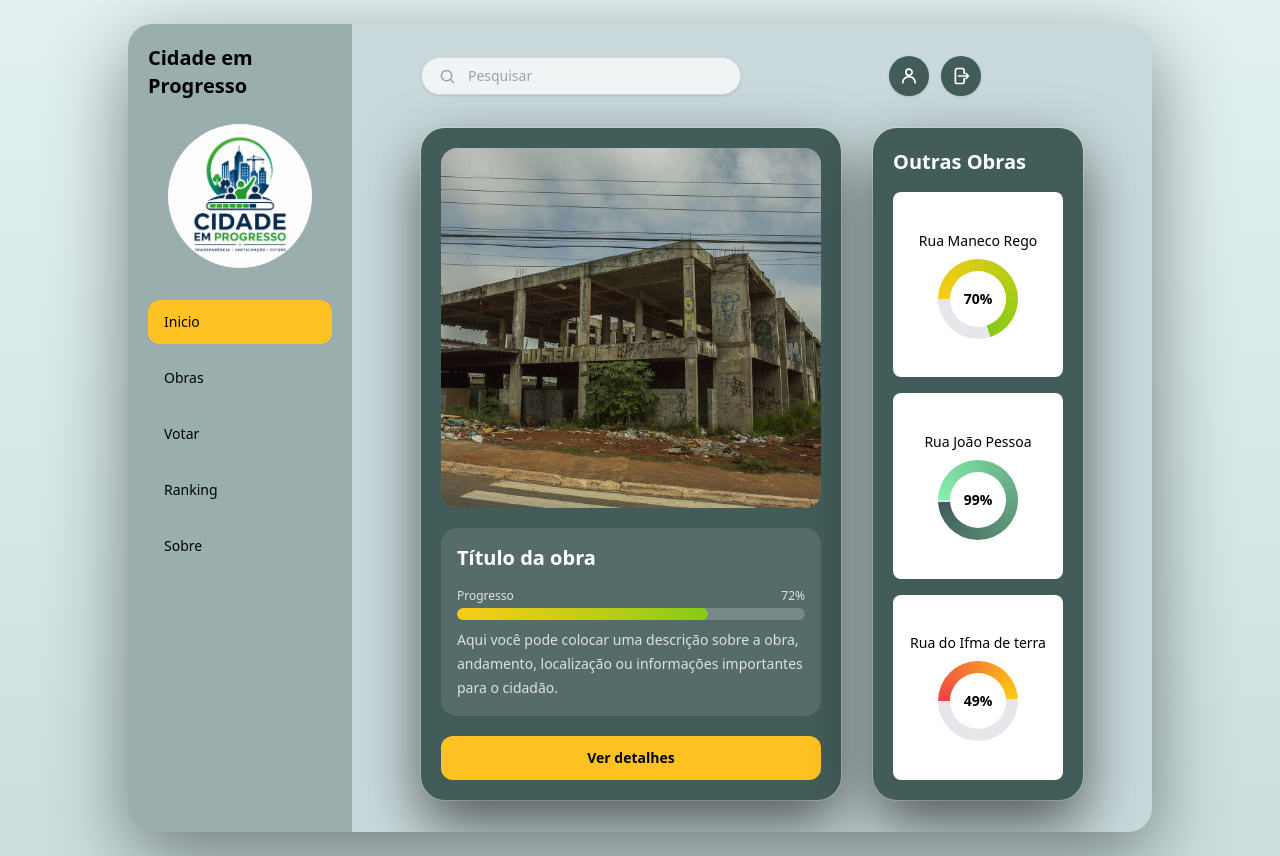
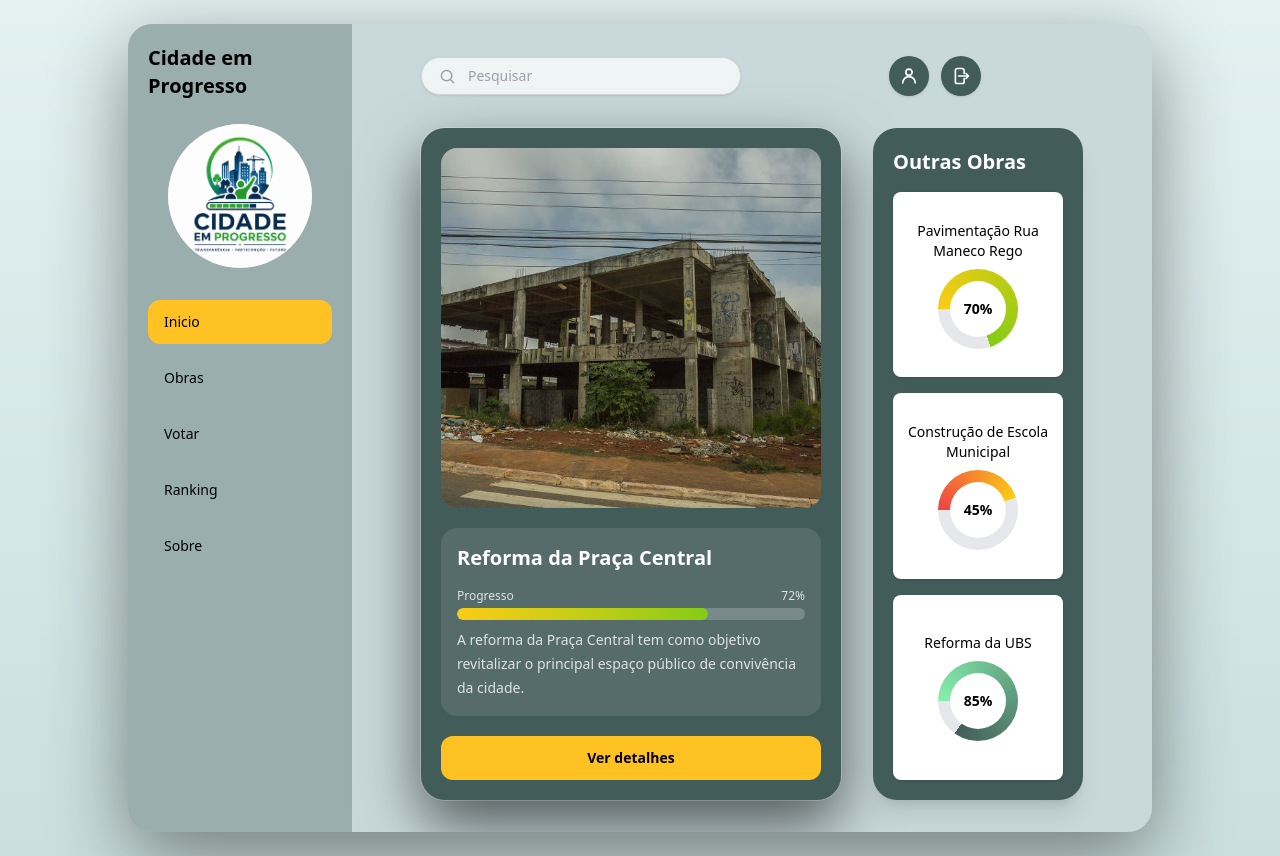
Before and after one commit to TornadoP/Cidade-Em-Progresso, a Next.js app: page / in a window 1280 px wide. Built offline with nearby package versions, Linux system fonts and the light colour scheme.

Commit message:
criando banco de dados fake temporario, criando link entre as paginas de forma dinamica, e tornando a pagina principal dinamica

```diff
--- /dev/null
+++ b/app/data/obras.ts
@@ -0,0 +1,80 @@
+export const obras = [
+  {
+    id: "reforma-praca-central",
+    titulo: "Reforma da Praça Central",
+    local: "Centro, Pedreiras - MA",
+    investimento: "R$ 250 mil",
+    inicio: "10/03/2026",
+    prazo: "30/09/2026",
+    progresso: "72%",
+    status: "Em andamento",
+    tipo: "Lazer",
+    imagem: "/obra-principal.png",
+    descricao:
+      "A reforma da Praça Central tem como objetivo revitalizar o principal espaço público de convivência da cidade.",
+    detalhes:
+      "O projeto inclui requalificação do piso, novo paisagismo, iluminação em LED, bancos e melhorias na acessibilidade.",
+    orgao: "Secretaria Municipal de Obras",
+    empresa: "Construtora Boa Vista Ltda.",
+    ultimaAtualizacao: "10/05/2026 às 14:30",
+  },
+  {
+    id: "pavimentacao-rua-maneco-rego",
+    titulo: "Pavimentação Rua Maneco Rego",
+    local: "Bairro Centro, Pedreiras - MA",
+    investimento: "R$ 150 mil",
+    inicio: "15/02/2026",
+    prazo: "15/08/2026",
+    progresso: "70%",
+    status: "Em andamento",
+    tipo: "Pavimentação",
+    imagem: "/obra-principal.png",
+    descricao:
+      "Obra de pavimentação voltada para melhorar o tráfego e facilitar o deslocamento dos moradores.",
+    detalhes:
+      "A intervenção prevê preparação do solo, drenagem, pavimentação e sinalização básica.",
+    orgao: "Secretaria Municipal de Infraestrutura",
+    empresa: "Pavimenta Maranhão Ltda.",
+    ultimaAtualizacao: "08/05/2026 às 09:20",
+  },
+  {
+    id: "construcao-escola-municipal",
+    titulo: "Construção de Escola Municipal",
+    local: "Bairro Novo, Pedreiras - MA",
+    investimento: "R$ 200 mil",
+    inicio: "01/01/2026",
+    prazo: "30/06/2026",
+    progresso: "45%",
+    status: "Planejada",
+    tipo: "Educação",
+    imagem: "/obra-principal.png",
+    descricao:
+      "Construção de uma nova unidade escolar para ampliar o acesso à educação básica no município.",
+    detalhes:
+      "O projeto prevê salas de aula, área administrativa, banheiros, pátio coberto e estrutura acessível.",
+    orgao: "Secretaria Municipal de Educação",
+    empresa: "Construtora Educar Ltda.",
+    ultimaAtualizacao: "01/05/2026 às 11:10",
+  },
+  {
+    id: "reforma-ubs",
+    titulo: "Reforma da UBS",
+    local: "Bairro Mutirão, Pedreiras - MA",
+    investimento: "R$ 100 mil",
+    inicio: "20/03/2026",
+    prazo: "20/09/2026",
+    progresso: "85%",
+    status: "Quase concluída",
+    tipo: "Saúde",
+    imagem: "/obra-principal.png",
+    descricao:
+      "Reforma da Unidade Básica de Saúde para melhorar o atendimento à população local.",
+    detalhes:
+      "A obra inclui pintura, troca de instalações, melhorias nas salas de atendimento e adequações estruturais.",
+    orgao: "Secretaria Municipal de Saúde",
+    empresa: "Saúde Obras Ltda.",
+    ultimaAtualizacao: "12/05/2026 às 16:40",
+  },
+];
+
+export type Obra = (typeof obras)[number];
--- a/app/page.tsx
+++ b/app/page.tsx
@@ -5,6 +5,7 @@ import Link from "next/link";
 import type { CSSProperties } from "react";
 import { useState } from "react";
 import { useRouter } from "next/navigation";
+import { obras } from "@/app/data/obras";
 {
   /* P A G I N A    P R I N C I P A L*/
 }
@@ -61,6 +62,9 @@ function RoscaProgresso({ progresso }: { progresso: number }) {
 export default function Home() {
   const [pesquisa, setPesquisa] = useState("");
   const router = useRouter();
+
+  const obraPrincipal = obras[0];
+  const outrasObras = obras.slice(1, 4);
 
   function buscarObra() {
     if (!pesquisa.trim()) return;
@@ -227,8 +231,8 @@ export default function Home() {
                 {/* Área da imagem */}
                 <div className="relative h-[260px] w-full overflow-hidden rounded-2xl bg-white/20 sm:h-[320px] md:h-[360px]">
                   <Image
-                    src="/obra-principal.png"
-                    alt="Imagem da obra principal"
+                    src={obraPrincipal.imagem}
+                    alt={obraPrincipal.titulo}
                     fill
                     sizes="(max-width: 768px) 100vw, 420px"
                     className="object-cover"
@@ -238,33 +242,37 @@ export default function Home() {
                 {/* Área da descrição */}
                 <div className="mt-5 rounded-2xl bg-white/10 p-4">
                   <h2 className="text-xl font-semibold text-white">
-                    Título da obra
+                    {obraPrincipal.titulo}
                   </h2>
 
                   {/* Barra de progresso */}
                   <div className="mt-4">
                     <div className="mb-1 flex items-center justify-between text-xs text-white/80">
                       <span>Progresso</span>
-                      <span>72%</span>
+                      <span>{obraPrincipal.progresso}</span>
                     </div>
 
                     <div className="h-3 w-full overflow-hidden rounded-full bg-white/20">
                       <div
-                        className={`h-full rounded-full barra-progresso-animada ${corProgresso(72)}`}
-                        style={{ "--progresso": "72%" } as CSSProperties}
+                        className={`h-full rounded-full barra-progresso-animada ${corProgresso(
+                          Number(obraPrincipal.progresso.replace("%", "")),
+                        )}`}
+                        style={
+                          {
+                            "--progresso": obraPrincipal.progresso,
+                          } as CSSProperties
+                        }
                       ></div>
                     </div>
                   </div>
 
                   <p className="mt-2 text-sm leading-6 text-white/80">
-                    Aqui você pode colocar uma descrição sobre a obra,
-                    andamento, localização ou informações importantes para o
-                    cidadão.
+                    {obraPrincipal.descricao}
                   </p>
                 </div>
 
                 <Link
-                  href="/rotas/obras/reforma-praca-central"
+                  href={`/rotas/obras/${obraPrincipal.id}`}
                   className="mt-5 block w-full rounded-xl bg-[#FFC222] px-4 py-3 text-center text-sm font-semibold text-black transition hover:bg-[#eab308]"
                 >
                   Ver detalhes
@@ -272,38 +280,27 @@ export default function Home() {
               </div>
 
               {/* Outras Obras */}
-              <div className="flex w-full flex-col rounded-3xl bg-[#425C59] p-5 shadow-[0_25px_60px_rgba(0,0,0,0.60)] ring-1 ring-white/20 transition-all duration-300 hover:-translate-y-2 hover:scale-[1.01] hover:shadow-[0_35px_80px_rgba(0,0,0,0.55)] lg:w-[210px]">
+              <div className="flex w-full flex-col rounded-3xl bg-[#425C59] p-5 shadow-xl lg:w-[210px]">
                 <p className="mb-4 text-xl font-semibold text-white">
                   Outras Obras
                 </p>
 
                 <div className="flex gap-4 overflow-x-auto lg:flex-1 lg:flex-col lg:justify-between lg:overflow-visible">
-                  {/* Gráfico 1 */}
-                  <div className="flex h-[160px] min-w-[160px] flex-col items-center justify-center rounded-lg bg-white lg:h-auto lg:min-w-0 lg:flex-1">
-                    <p className="mb-2 text-sm font-medium text-black">
-                      Rua Maneco Rego
-                    </p>
+                  {outrasObras.map((obra) => (
+                    <Link
+                      key={obra.id}
+                      href={`/rotas/obras/${obra.id}`}
+                      className="flex h-[160px] min-w-[160px] flex-col items-center justify-center rounded-lg bg-white px-3 text-center shadow-sm transition-all duration-300 hover:-translate-y-1 hover:scale-[1.02] hover:shadow-xl lg:h-auto lg:min-w-0 lg:flex-1"
+                    >
+                      <p className="mb-2 line-clamp-2 text-sm font-medium text-black">
+                        {obra.titulo}
+                      </p>
 
-                    <RoscaProgresso progresso={70} />
-                  </div>
-
-                  {/* Gráfico 2 */}
-                  <div className="flex h-[160px] min-w-[160px] flex-col items-center justify-center rounded-lg bg-white lg:h-auto lg:min-w-0 lg:flex-1">
-                    <p className="mb-2 text-sm font-medium text-black">
-                      Rua João Pessoa
-                    </p>
-
-                    <RoscaProgresso progresso={99} />
-                  </div>
-
-                  {/* Gráfico 3 */}
-                  <div className="flex h-[160px] min-w-[160px] flex-col items-center justify-center rounded-lg bg-white lg:h-auto lg:min-w-0 lg:flex-1">
-                    <p className="mb-2 text-sm font-medium text-black">
-                      Rua do Ifma de terra
-                    </p>
-
-                    <RoscaProgresso progresso={49} />
-                  </div>
+                      <RoscaProgresso
+                        progresso={Number(obra.progresso.replace("%", ""))}
+                      />
+                    </Link>
+                  ))}
                 </div>
               </div>
             </div>
--- a/app/rotas/obras/[id]/page.tsx
+++ b/app/rotas/obras/[id]/page.tsx
@@ -2,87 +2,9 @@ import Image from "next/image";
 import Link from "next/link";
 import { notFound } from "next/navigation";
 import type { CSSProperties } from "react";
+import { obras } from "@/app/data/obras";
 
 //P A G I N A    D E   D E T A L H E S  O B R A S
-
-const obras = [
-  {
-    id: "reforma-praca-central",
-    titulo: "Reforma da Praça Central",
-    local: "Centro, Pedreiras - MA",
-    investimento: "R$ 250 mil",
-    inicio: "10/03/2026",
-    prazo: "30/09/2026",
-    progresso: "72%",
-    status: "Em andamento",
-    tipo: "Lazer",
-    imagem: "/obra-principal.png",
-    descricao:
-      "A reforma da Praça Central tem como objetivo revitalizar o principal espaço público de convivência da cidade, promovendo mais lazer, acessibilidade, segurança e qualidade de vida para a população.",
-    detalhes:
-      "O projeto inclui requalificação do piso, novo paisagismo, iluminação em LED, bancos, lixeiras, área infantil e melhorias na acessibilidade.",
-    orgao: "Secretaria Municipal de Obras",
-    empresa: "Construtora Boa Vista Ltda.",
-    ultimaAtualizacao: "10/05/2026 às 14:30",
-  },
-  {
-    id: "pavimentacao-rua-maneco-rego",
-    titulo: "Pavimentação Rua Maneco Rego",
-    local: "Bairro Centro, Pedreiras - MA",
-    investimento: "R$ 150 mil",
-    inicio: "15/02/2026",
-    prazo: "15/08/2026",
-    progresso: "70%",
-    status: "Em andamento",
-    tipo: "Pavimentação",
-    imagem: "/obra-principal.png",
-    descricao:
-      "Obra de pavimentação voltada para melhorar o tráfego, reduzir poeira e facilitar o deslocamento dos moradores.",
-    detalhes:
-      "A intervenção prevê preparação do solo, drenagem, pavimentação e sinalização básica.",
-    orgao: "Secretaria Municipal de Infraestrutura",
-    empresa: "Pavimenta Maranhão Ltda.",
-    ultimaAtualizacao: "08/05/2026 às 09:20",
-  },
-  {
-    id: "construcao-escola-municipal",
-    titulo: "Construção de Escola Municipal",
-    local: "Bairro Novo, Pedreiras - MA",
-    investimento: "R$ 200 mil",
-    inicio: "01/01/2026",
-    prazo: "30/06/2026",
-    progresso: "45%",
-    status: "Planejada",
-    tipo: "Educação",
-    imagem: "/obra-principal.png",
-    descricao:
-      "Construção de uma nova unidade escolar para ampliar o acesso à educação básica no município.",
-    detalhes:
-      "O projeto prevê salas de aula, área administrativa, banheiros, pátio coberto e estrutura acessível.",
-    orgao: "Secretaria Municipal de Educação",
-    empresa: "Construtora Educar Ltda.",
-    ultimaAtualizacao: "01/05/2026 às 11:10",
-  },
-  {
-    id: "reforma-ubs",
-    titulo: "Reforma da UBS",
-    local: "Bairro Mutirão, Pedreiras - MA",
-    investimento: "R$ 100 mil",
-    inicio: "20/03/2026",
-    prazo: "20/09/2026",
-    progresso: "85%",
-    status: "Quase concluída",
-    tipo: "Saúde",
-    imagem: "/obra-principal.png",
-    descricao:
-      "Reforma da Unidade Básica de Saúde para melhorar o atendimento à população local.",
-    detalhes:
-      "A obra inclui pintura, troca de instalações, melhorias nas salas de atendimento e adequações estruturais.",
-    orgao: "Secretaria Municipal de Saúde",
-    empresa: "Saúde Obras Ltda.",
-    ultimaAtualizacao: "12/05/2026 às 16:40",
-  },
-];
 
 function corProgresso(progresso: string) {
   const valor = Number(progresso.replace("%", ""));
--- a/app/rotas/obras/page.tsx
+++ b/app/rotas/obras/page.tsx
@@ -5,63 +5,10 @@ import Link from "next/link";
 import { Suspense, useState } from "react";
 import type { CSSProperties } from "react";
 import { useSearchParams } from "next/navigation";
+import { obras } from "@/app/data/obras";
 {
   /* P A G I N A    D E    N A V E G A Ç Ã O*/
 }
-
-const obras = [
-  {
-    id: "reforma-praca-central",
-    titulo: "Reforma da Praça Central",
-    local: "Centro, Pedreiras",
-    investimento: "R$ 250 mil",
-    inicio: "10/03/2026",
-    prazo: "30/09/2026",
-    progresso: "72%",
-    status: "Em andamento",
-    tipo: "Lazer",
-    imagem: "/obra-principal.png",
-  },
-
-  {
-    id: "pavimentacao-rua-maneco-rego",
-    titulo: "Pavimentação Rua Maneco Rego",
-    local: "Bairro Centro",
-    investimento: "R$ 150 mil",
-    inicio: "15/02/2026",
-    prazo: "15/08/2026",
-    progresso: "70%",
-    status: "Em andamento",
-    tipo: "Pavimentação",
-    imagem: "/obra-principal.png",
-  },
-
-  {
-    id: "construcao-escola-municipal",
-    titulo: "Construção de Escola Municipal",
-    local: "Bairro Novo",
-    investimento: "R$ 200 mil",
-    inicio: "01/01/2026",
-    prazo: "30/06/2026",
-    progresso: "45%",
-    status: "Planejada",
-    tipo: "Educação",
-    imagem: "/obra-principal.png",
-  },
-
-  {
-    id: "reforma-ubs",
-    titulo: "Reforma da UBS",
-    local: "Bairro Mutirão",
-    investimento: "R$ 100 mil",
-    inicio: "20/03/2026",
-    prazo: "20/09/2026",
-    progresso: "85%",
-    status: "Quase concluída",
-    tipo: "Saúde",
-    imagem: "/obra-principal.png",
-  },
-];
 
 function ObrasContent() {
   const searchParams = useSearchParams();
```
